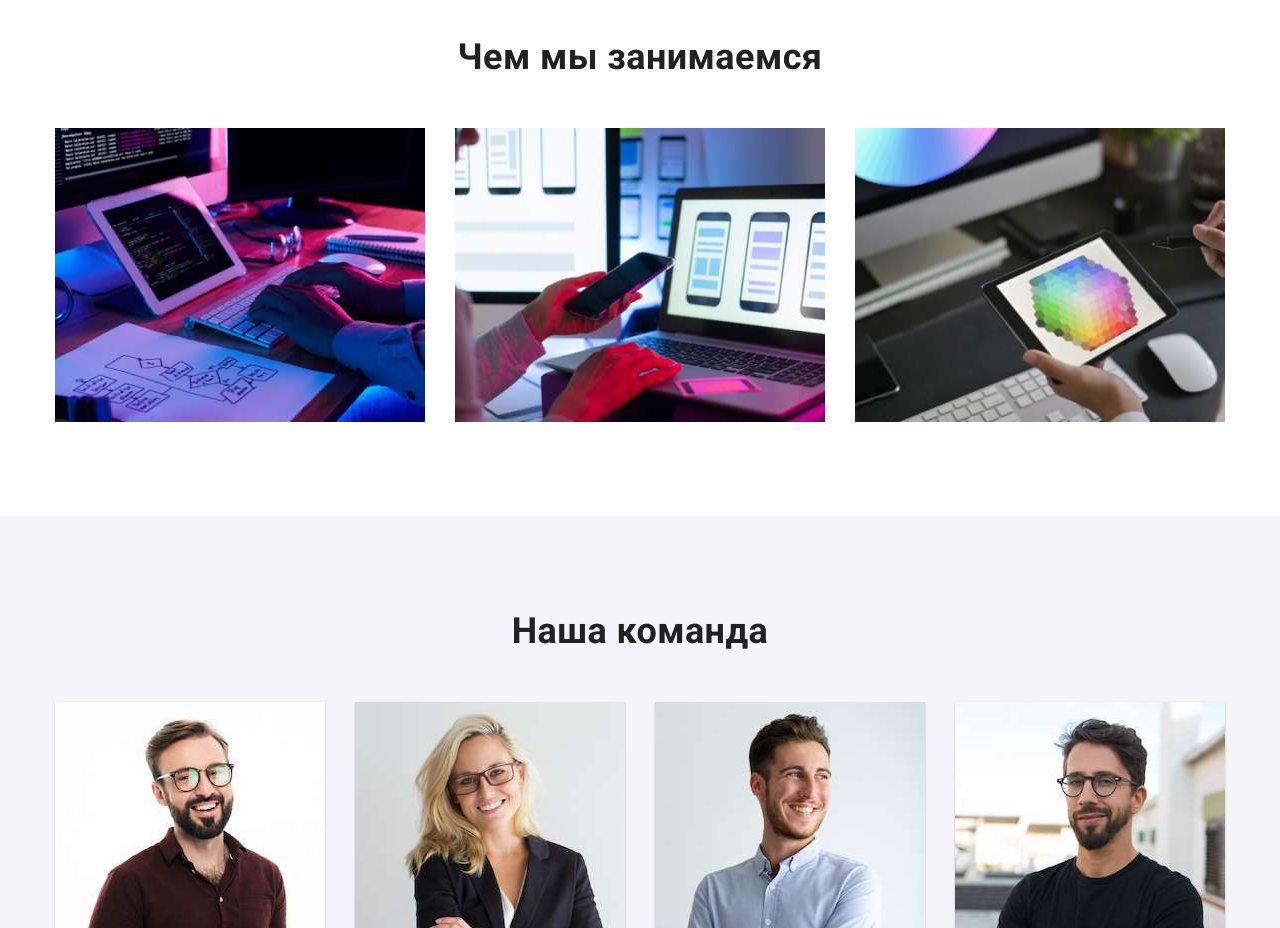
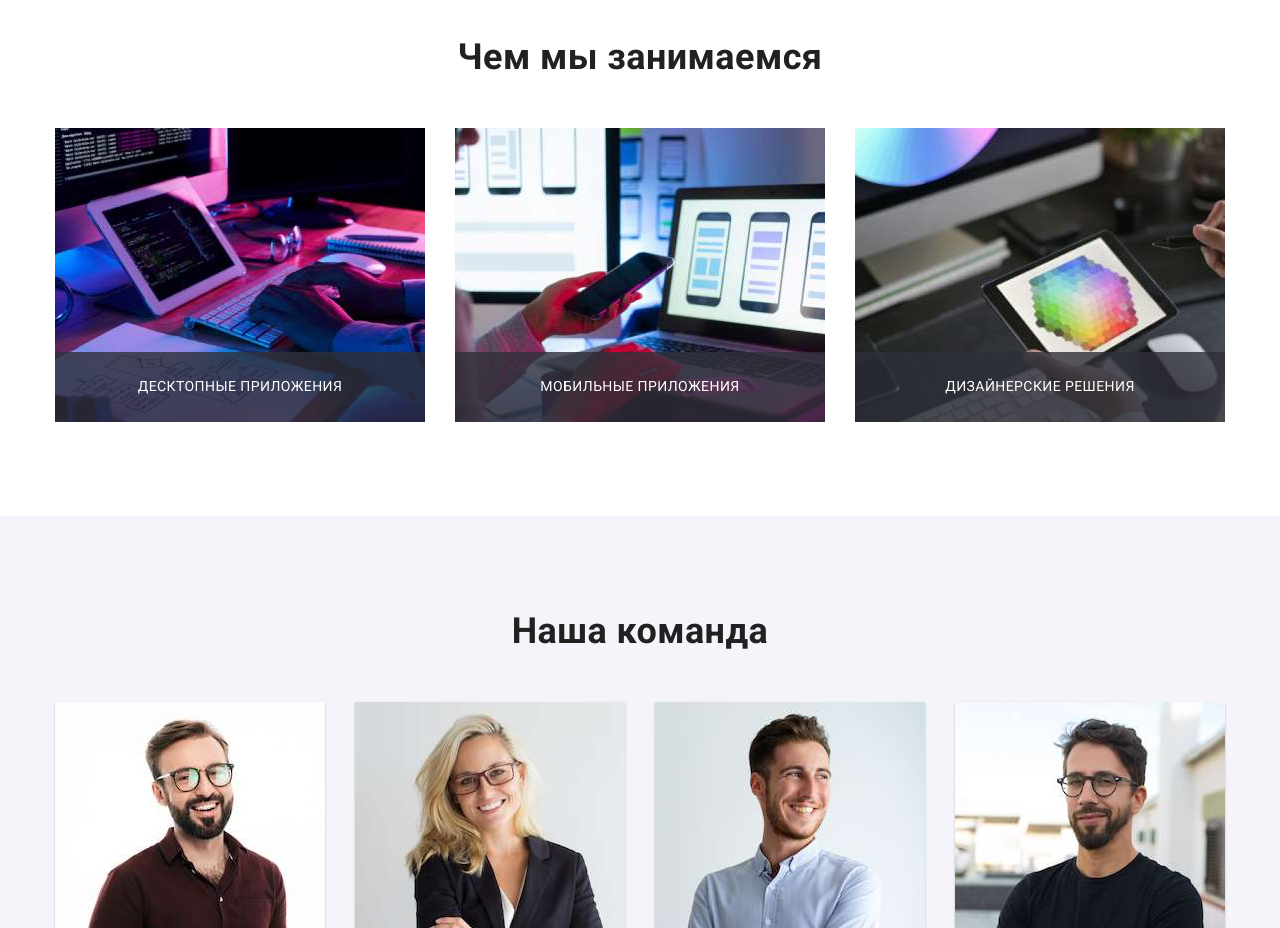
Before and after one commit to LisaLokhina/goit-markup-hw-05, a plain HTML site: page index.html in a window 1280 px wide. Shown: the part 1080-2008 px from the top of the page. Drawn offline with nearby package versions, Linux system fonts and the light colour scheme.

Commit message:
Create overlay on What we do cards

```diff
--- a/css/styles.css
+++ b/css/styles.css
@@ -240,6 +240,25 @@ img {
 }
 .project-thumbnails {
   display: flex;
+}
+.our-expertise-img-wrapper {
+  position: relative;
+  overflow: hidden;
+}
+.our-expertise-overlay {
+  position: absolute;
+  display: flex;
+  justify-content: center;
+  align-items: center;
+  overflow: auto;
+  bottom: 0;
+  width: 100%;
+  height: 70px;
+  color: var(--white);
+  background-color: rgba(47, 48, 58, 0.8);
+  font-size: 14px;
+  line-height: 1.14;
+  text-transform: uppercase;
 }
 
 /* Our team styles */
--- a/index.html
+++ b/index.html
@@ -129,25 +129,34 @@
           <h2 class="secondary-header">Чем мы занимаемся</h2>
           <ul class="list">
             <li class="list-item">
+              <div class="our-expertise-img-wrapper">
                 <img
                   src="./images/close-up-image-programer-working-his-desk-office_1098-18707.jpg"
                   alt="Программирование"
                   width="370"
                 />
+                <p class="our-expertise-overlay">Десктопные приложения</p>
+              </div>
             </li>
             <li class="list-item">
+              <div class="our-expertise-img-wrapper">
                 <img
                   src="./images/web-ui-designers-are-developing-application-smartphones-team-creators-is-working-interface-mobile-phones_8119-2713.jpg"
                   alt="UI дизайн"
                   width="370"
                 />
+                <p class="our-expertise-overlay">Мобильные приложения</p>
+              </div>
             </li>
             <li class="list-item">
+              <div class="our-expertise-img-wrapper">
                 <img
                   src="./images/creative-artist-web-design-with-working-colour-selection-graphic-tablet_35674-1119.jpg"
                   alt="Веб-дизайн"
                   width="370"
                 />
+                <p class="our-expertise-overlay">Дизайнерские решения</p>
+              </div>
             </li>
           </ul>
         </div>
```
Also changed, not shown: portfolio.html (+8 -8 lines). Lines whose indentation alone changed are shown as unchanged.
